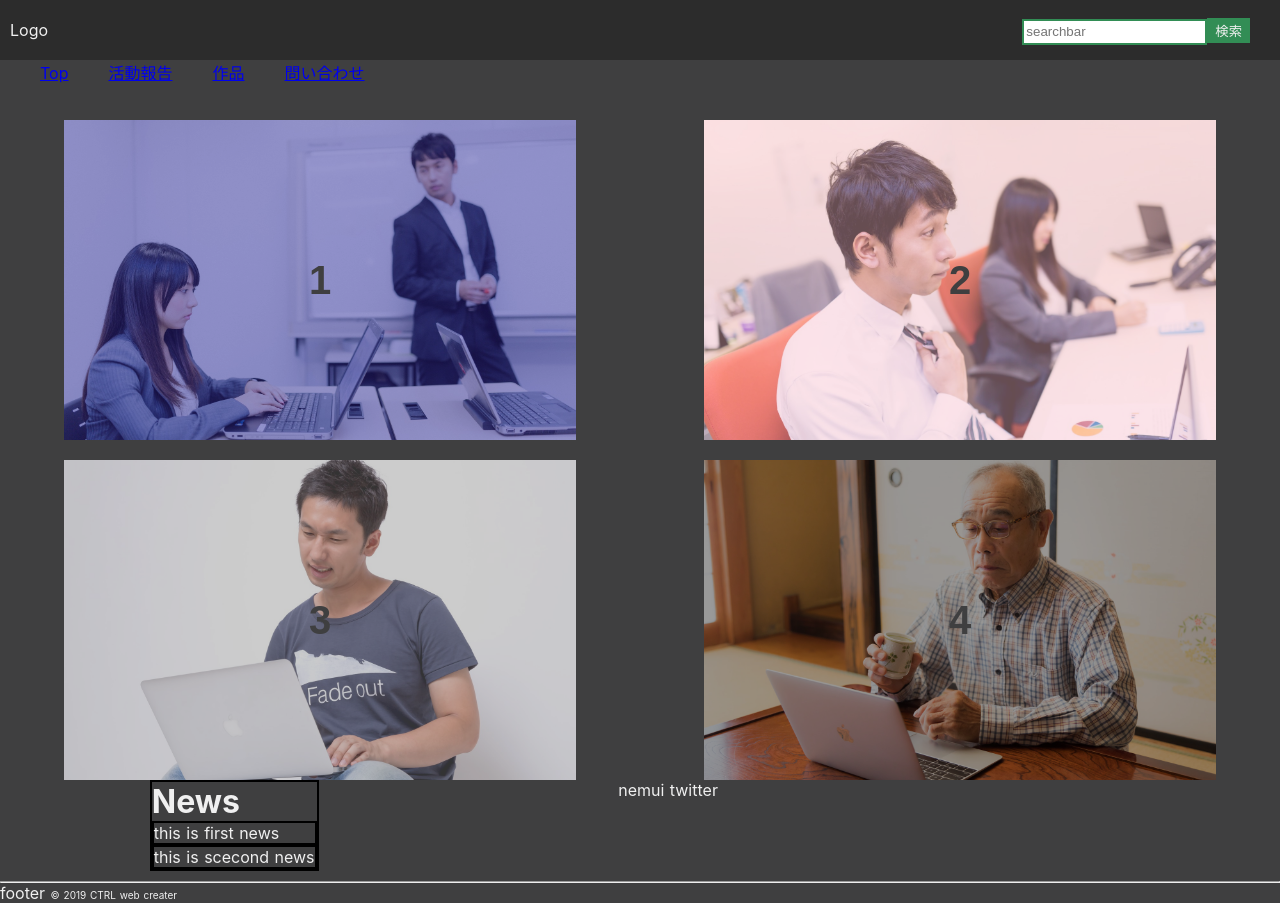
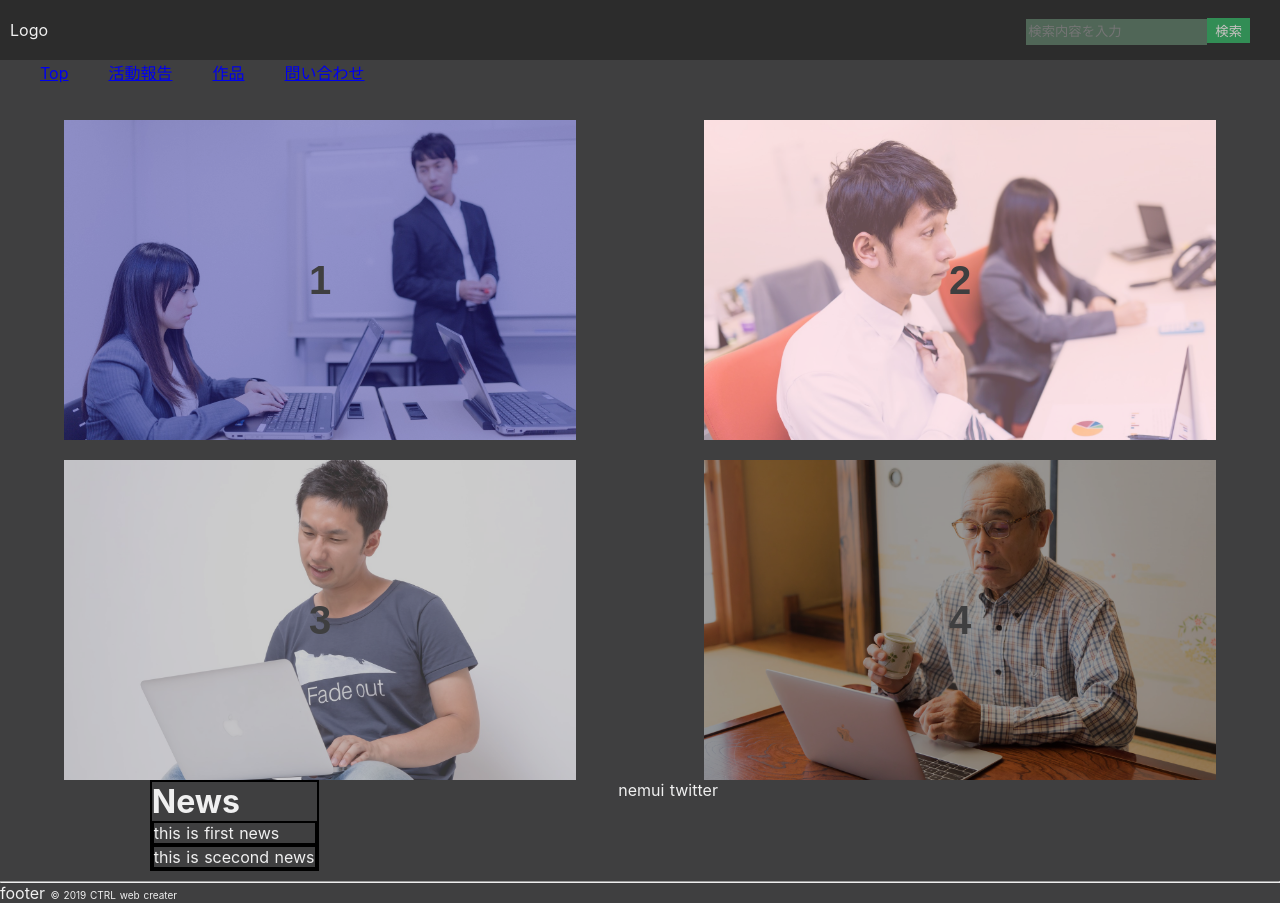
Before and after one commit to CTRL-Infrastructure-team/ctrl_public_webpage, a Nuxt app: page / in a window 1280 px wide. Built offline with nearby package versions, Linux system fonts and the light colour scheme.

Commit message:
検索バーの修正

```diff
--- a/client/components/header.vue
+++ b/client/components/header.vue
@@ -4,8 +4,8 @@
       <div class="theflex_cell">Logo</div>
       <div class="theflex_cell">
         <form class="search_form">
-          <input type="text" placeholder="searchbar" class="textform"/>
-          <input type="submit" value="検索" class="button"/>
+          <input type="text" placeholder="検索内容を入力" class="textform"/><!--
+          --><input type="submit" value="検索" class="button"/>
         </form>
       </div>
     </header>
@@ -31,21 +31,29 @@ export default {
     margin-right: 10px;
   }
 }
+@media screen and (min-width: 600px){
+
 .search_form{
   margin-right: 20px;
 }
 .textform{
-  border: 2px solid #328d55;
-  line-height: 1.5em;
+  // border: 2px solid #328d55;
+  line-height: 1.8em;
+  background-color: #506657;
+  color: #f0f0f0;
+  border: none;
+
 }
 .button{
-  color: #f0f0f0;
+  color: #c9c2c2;
   cursor: pointer;
   border: 2px solid #328d55;
   background-color: #328d55;
+
   &:hover{
     background-color: #2c2c2c;
     color: #328d55;
   }
 }
+}
 </style>
```
